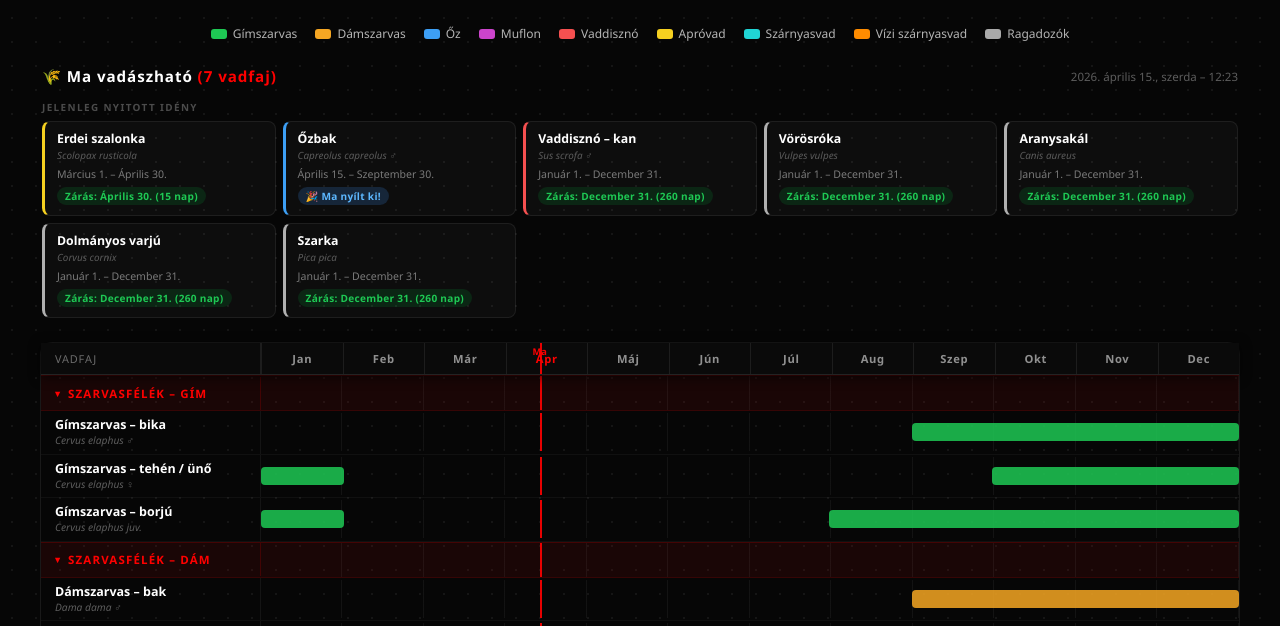
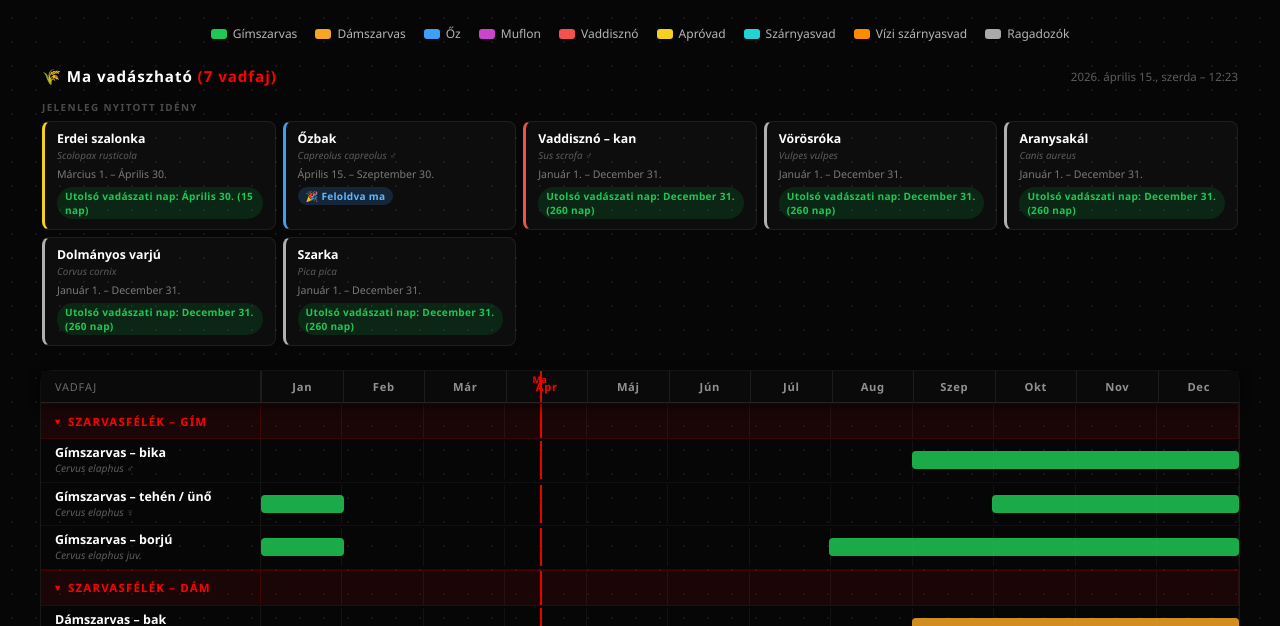
Before and after one commit to koltainorbert/tt1, a plain HTML site: page vadaszati-ideny-2026.html in a window 1280 px wide. Shown: the part 138-764 px from the top of the page. Drawn offline with Linux system fonts and the light colour scheme.

Commit message:
Auto_2026.04.15_14.23

```diff
--- a/vadaszati-ideny-2026.html
+++ b/vadaszati-ideny-2026.html
@@ -629,11 +629,11 @@ function buildTodayPanel(){
     grid.className='tp-grid';
     for(const a of open){
       let bc,bt;
-      if(a.isNew){bc='b-new';bt='&#127881; Ma nyílt ki!';}
+      if(a.isNew){bc='b-new';bt='&#127881; Feloldva ma';}
       else if(a.daysLeft===0){bc='b-urgent';bt='&#9888; Ma az utolsó nap!';}
-      else if(a.daysLeft<=5){bc='b-urgent';bt=`&#9888; Még ${a.daysLeft} nap! – zár: ${a.closing}`;}
-      else if(a.daysLeft<=14){bc='b-warn';bt=`Még ${a.daysLeft} nap – zár: ${a.closing}`;}
-      else{bc='b-ok';bt=`Zárás: ${a.closing} (${a.daysLeft} nap)`;}
+      else if(a.daysLeft<=5){bc='b-urgent';bt=`&#9888; Még ${a.daysLeft} nap! – Utolsó vadászati nap: ${a.closing}`;}
+      else if(a.daysLeft<=14){bc='b-warn';bt=`Még ${a.daysLeft} nap – Utolsó vadászati nap: ${a.closing}`;}
+      else{bc='b-ok';bt=`Utolsó vadászati nap: ${a.closing} (${a.daysLeft} nap)`;}
       const card=document.createElement('div');
       card.className='tp-card';
       card.style.borderLeftColor=a.color;
```
